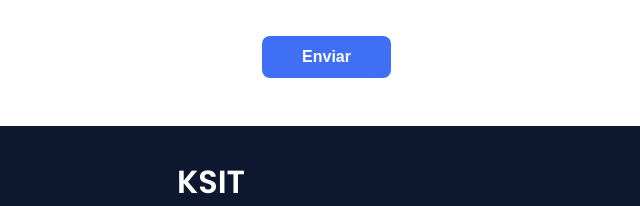
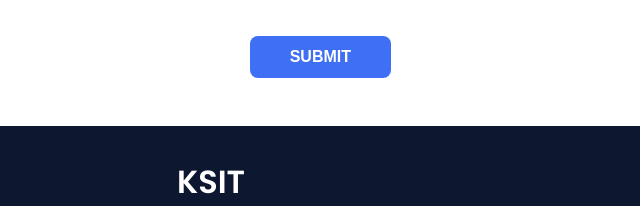
Before and after one commit to purushothamvmitti05/yourusername.github.io, a plain HTML site: page index.html in a window 1280 px wide. Shown: the part 3356-3562 px from the top of the page, 429-1069 px from the left. Drawn offline with nearby package versions, Linux system fonts and the light colour scheme.

Commit message:
Update index.html

```diff
--- a/index.html
+++ b/index.html
@@ -178,7 +178,7 @@
                         <input type="text" placeholder="Name" class="contact__input">
                         <input type="mail" placeholder="Email" class="contact__input">
                         <textarea name="" id="" cols="0" rows="10" class="contact__input"></textarea>
-                        <input type="button" value="Enviar" class="contact__button button">
+                        <input type="button" value="SUBMIT" class="contact__button button">
                     </form>
                 </div>
             </section>
```
